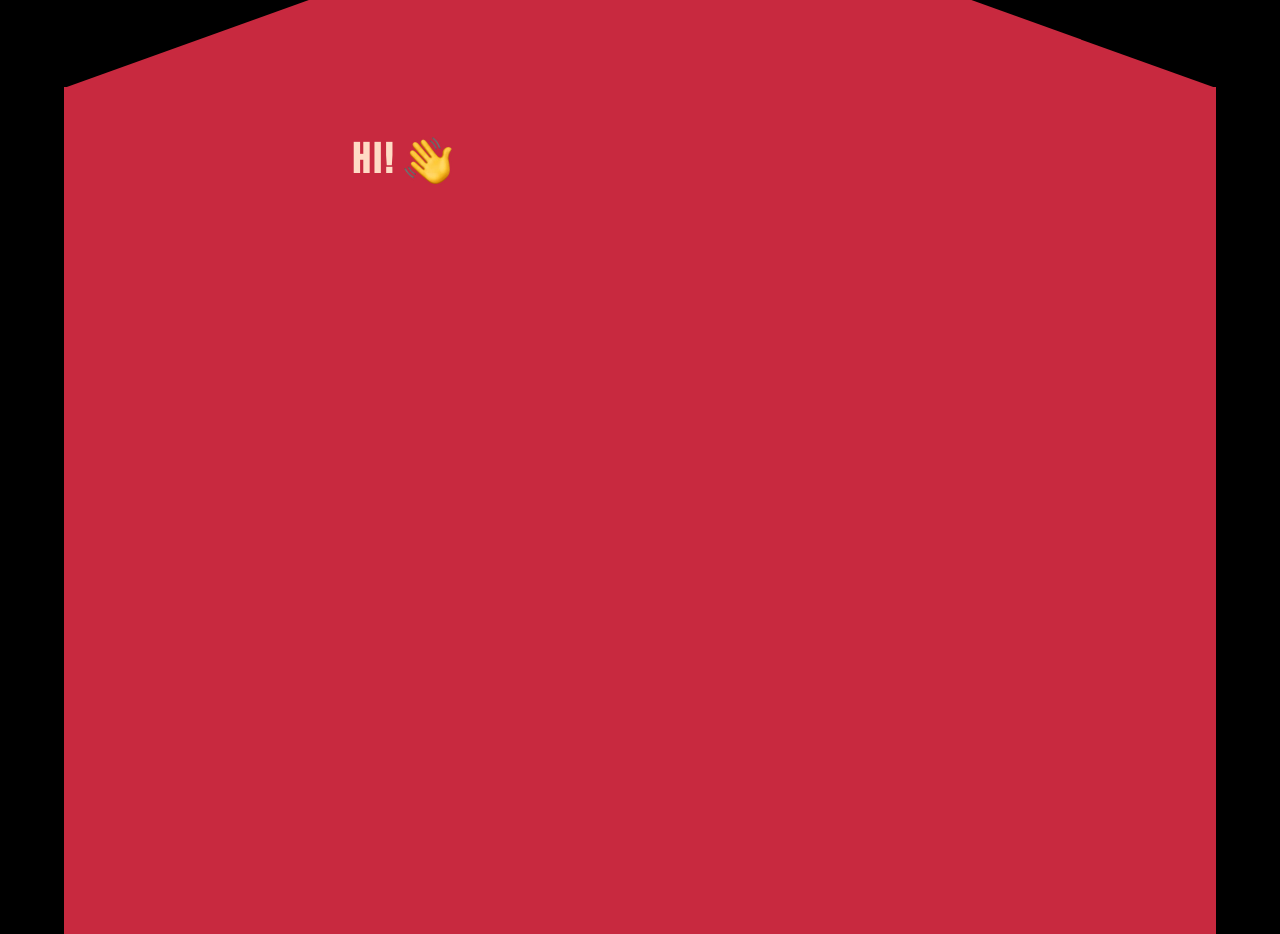
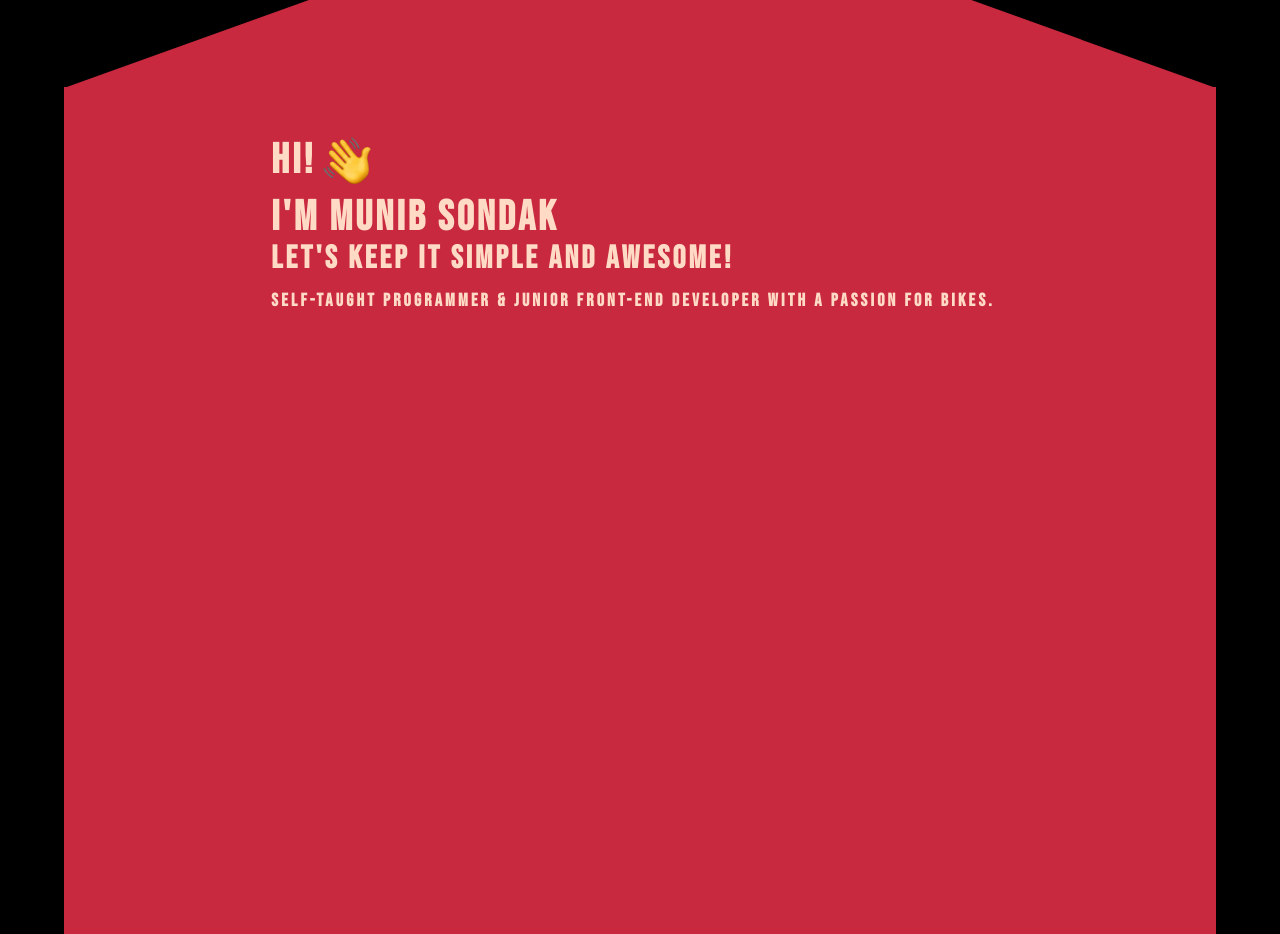
Before and after one commit to Munib36/folio, a React (Vite) app: page / in a window 1280 px wide. Shown: the part 920-1854 px from the top of the page. Built offline with nearby package versions, Linux system fonts and the light colour scheme.

Commit message:
started on hero

```diff
--- a/index.html
+++ b/index.html
@@ -51,6 +51,6 @@
 
 
     <script type="module" src="/src/main.jsx"></script>
-    <script src="./src/circle.js"></script>
+    <script src="/src/circle.js"></script>
   </body>
 </html>
--- a/src/comp-css/nav.css
+++ b/src/comp-css/nav.css
@@ -69,7 +69,8 @@
 .nav__list-container li{
     display: inline-block;
     margin-left: 13px;
-    color: var(--red-text-color)
+    color: var(--red-text-color);
+
 }
 
 #blur{
--- a/src/components/about.jsx
+++ b/src/components/about.jsx
@@ -5,6 +5,9 @@ export default function About(){
     return(
         <div className="about">
             <div className="about__hi"><h1>Hi!</h1> <img src={image} /></div>
+            <h1>I'm Munib Sondak</h1>
+            <h2>Let's keep it simple and awesome!</h2>
+            <h3>Self-taught Programmer & Junior Front-End Developer with a passion for bikes.</h3>
         </div>
     )
 }
--- a/src/react-comp-css/about.css
+++ b/src/react-comp-css/about.css
@@ -3,19 +3,36 @@
 .about{
     background-color: transparent;
 
-    margin-inline: 25%;
+    margin-inline: 18%;
 
     text-align: left;
 }
 .about__hi{
     display: flex;
     align-items: center;
+    color: var(--light-color);
+
+    margin-bottom: 10px;
 }
 .about__hi h1{
+    font-size: 42px;
     color: var(--light-color);
-    font-size: 42px;
 }
 .about__hi img{
     margin-left: 8px;
     transform: rotate(0deg);
 }
+.about h1{
+    color: var(--light-color);
+    font-size: 42px;
+}
+.about h2{
+    color: var(--light-color);
+    font-size: 32px;
+    margin-bottom: 14px;
+}
+.about h3{
+    color: var(--light-color);
+    font-size: 18px;
+    display: inline;
+}
--- a/src/reset.css
+++ b/src/reset.css
@@ -12,7 +12,9 @@
   letter-spacing: 0.2rem ;
   box-sizing: border-box;
 
-  color: var(--red-text-color)
+  color: var(--red-text-color);
+
+
 }
 
 /* Prevent font size inflation */
```
